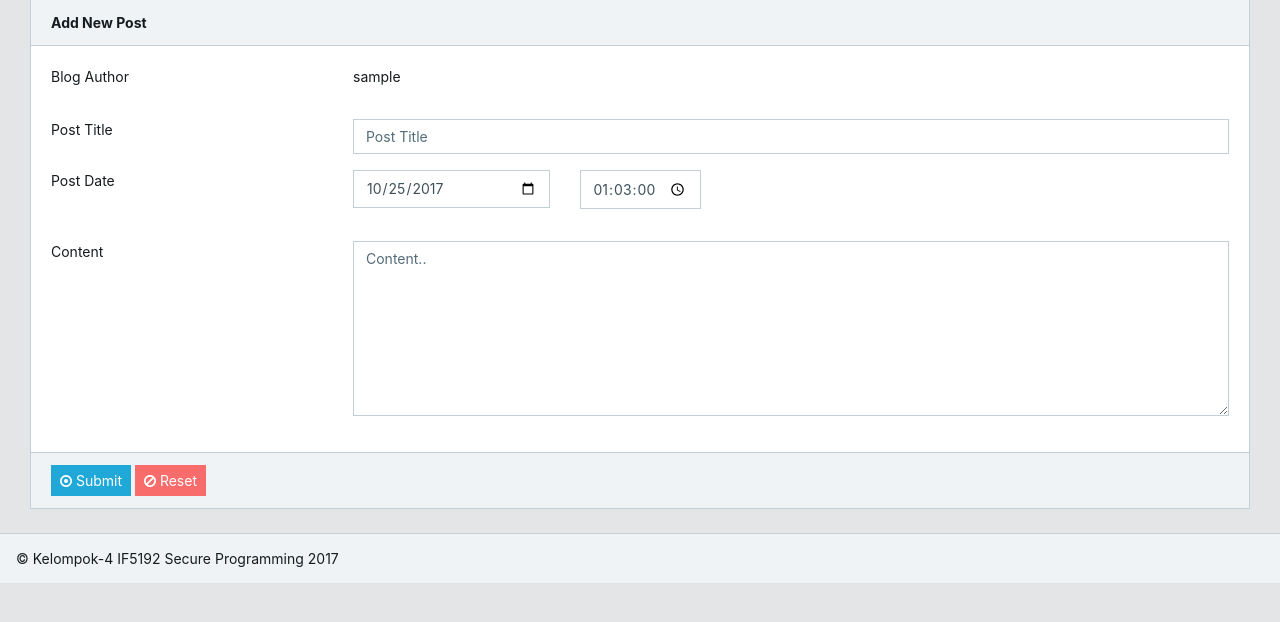
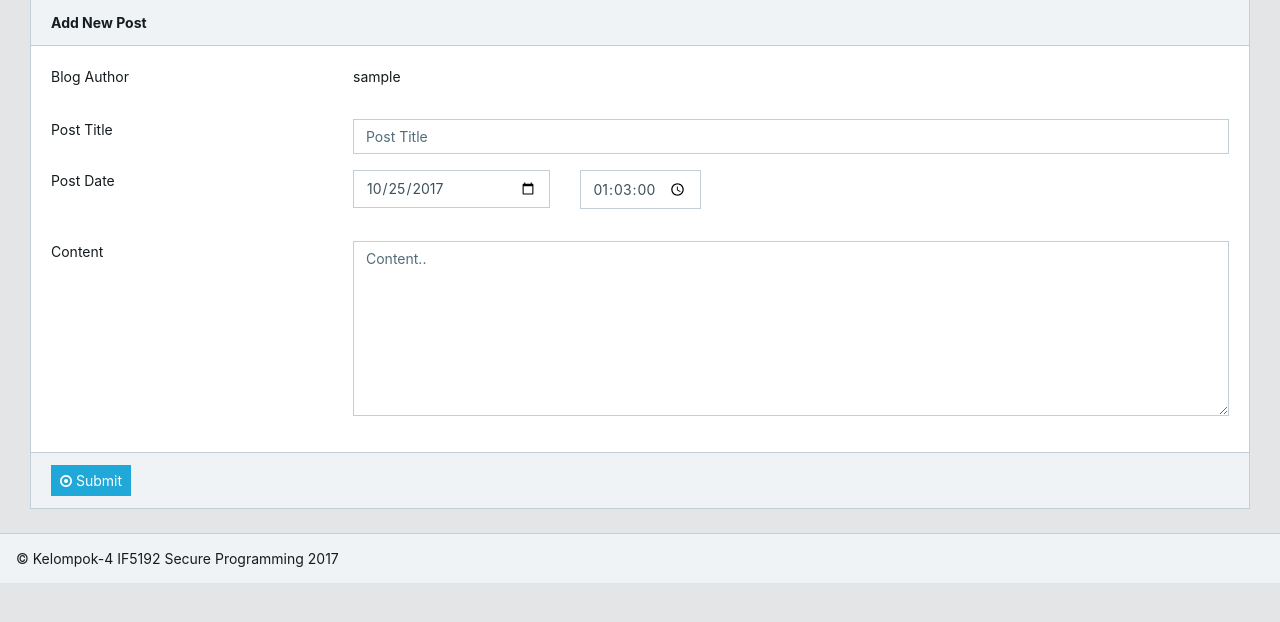
Before and after one commit to jsetiady/MiniBlog, a PHP site: the page made by src/view/addPost.php in a window 1280 px wide. Shown: the part 144-766 px from the top of the page. Run offline with PHP 8.4, Linux system fonts and the light colour scheme; the template is opened without the code that fills it, so the values that code supplies are empty; the visitor is signed in with stand-in values (Sample User, id 1); some libraries are stand-ins or nearby versions.

Commit message:
Remove reset button

```diff
--- a/src/view/addPost.php
+++ b/src/view/addPost.php
@@ -78,7 +78,6 @@
                         </div>
                         <div class="card-footer">
                           <button type="submit" id="addPost" class="btn btn-sm btn-primary"><i class="fa fa-dot-circle-o"></i> Submit</button>
-                          <button type="reset" class="btn btn-sm btn-danger"><i class="fa fa-ban"></i> Reset</button>
                         </div>
                       </div>
                     </div>
--- a/src/view/editPost.php
+++ b/src/view/editPost.php
@@ -67,7 +67,6 @@
                         </div>
                         <div class="card-footer">
                           <button type="submit" id="editPost" class="btn btn-sm btn-primary"><i class="fa fa-dot-circle-o"></i> Update</button>
-                          <button type="reset" class="btn btn-sm btn-danger"><i class="fa fa-ban"></i> Reset</button>
                         </div>
                       </div>
                     </div>
```
